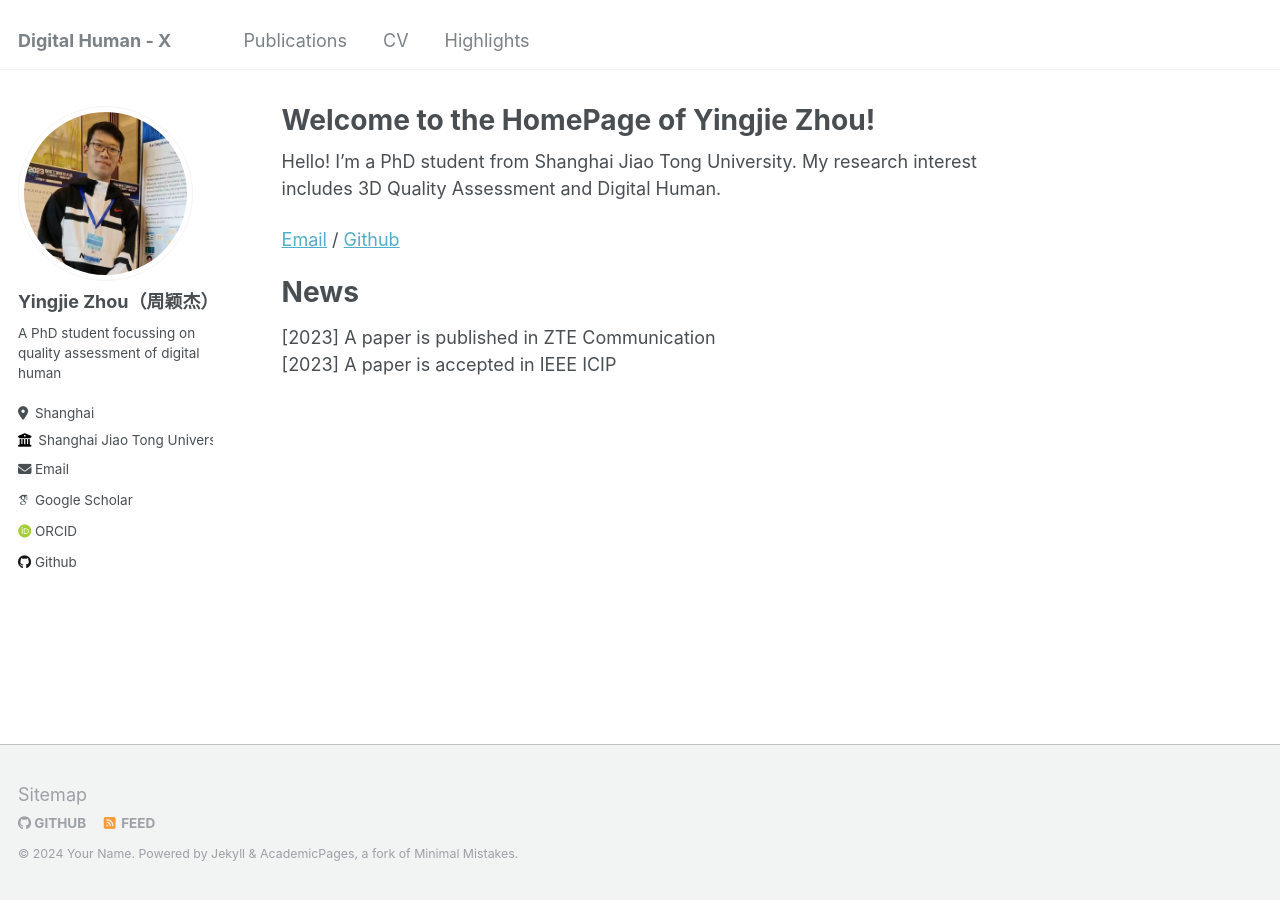
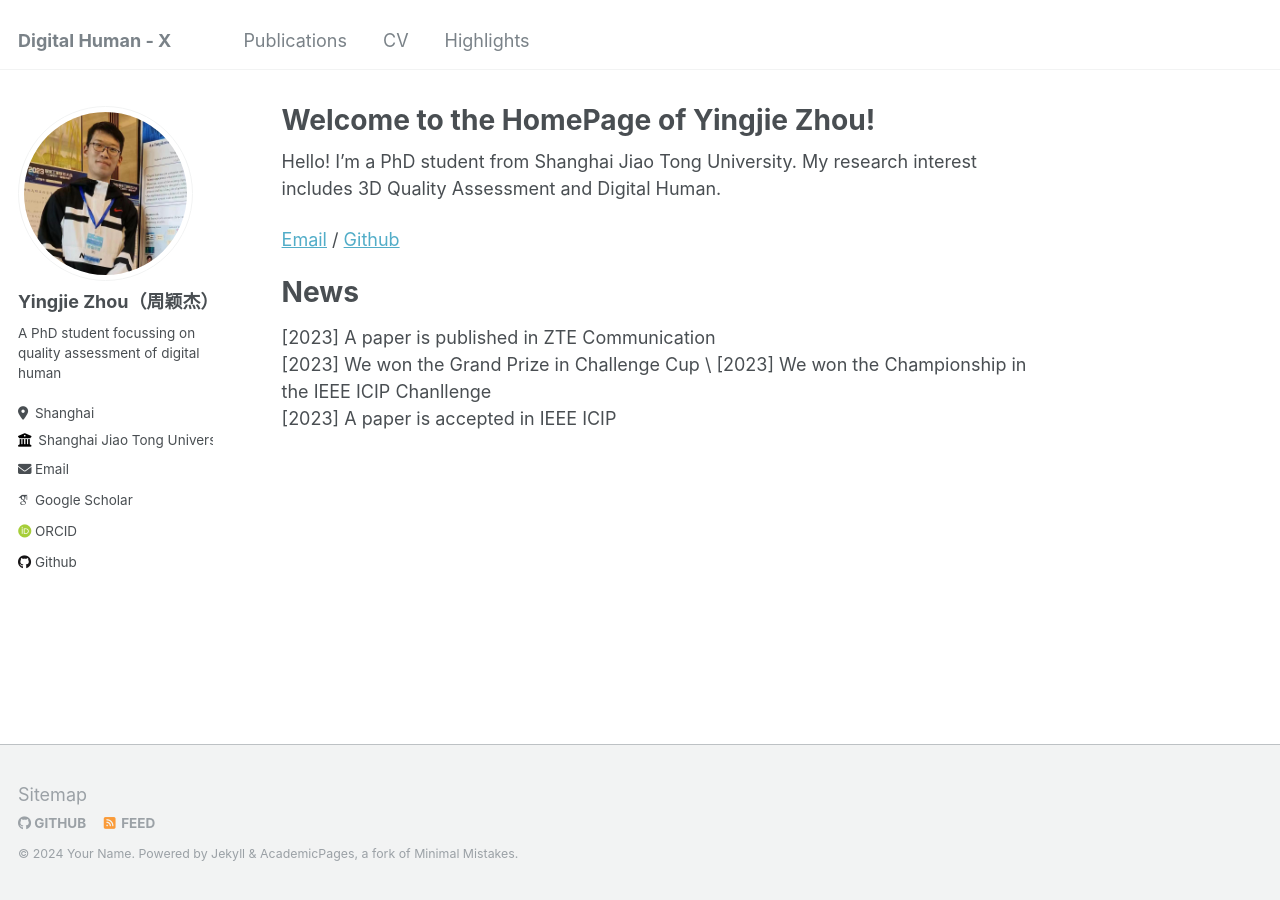
Before and after one commit to zyj-2000/zyj-2000.github.io, a Jekyll site: the page built from _pages/about.md, in a window 1280 px wide. Built offline with Jekyll 4.4.1, drawn with Linux system fonts in a browser that asks for light colours; some web fonts are replaced.

Commit message:
Update about.md

```diff
--- a/_pages/about.md
+++ b/_pages/about.md
@@ -14,4 +14,6 @@ Hello! I'm a PhD student from Shanghai Jiao Tong University. My research interes
 News
 ======
 [2023] A paper is published in ZTE Communication\
+[2023] We won the Grand Prize in Challenge Cup \
+[2023] We won the Championship in the IEEE ICIP Chanllenge\
 [2023] A paper is accepted in IEEE ICIP
```
